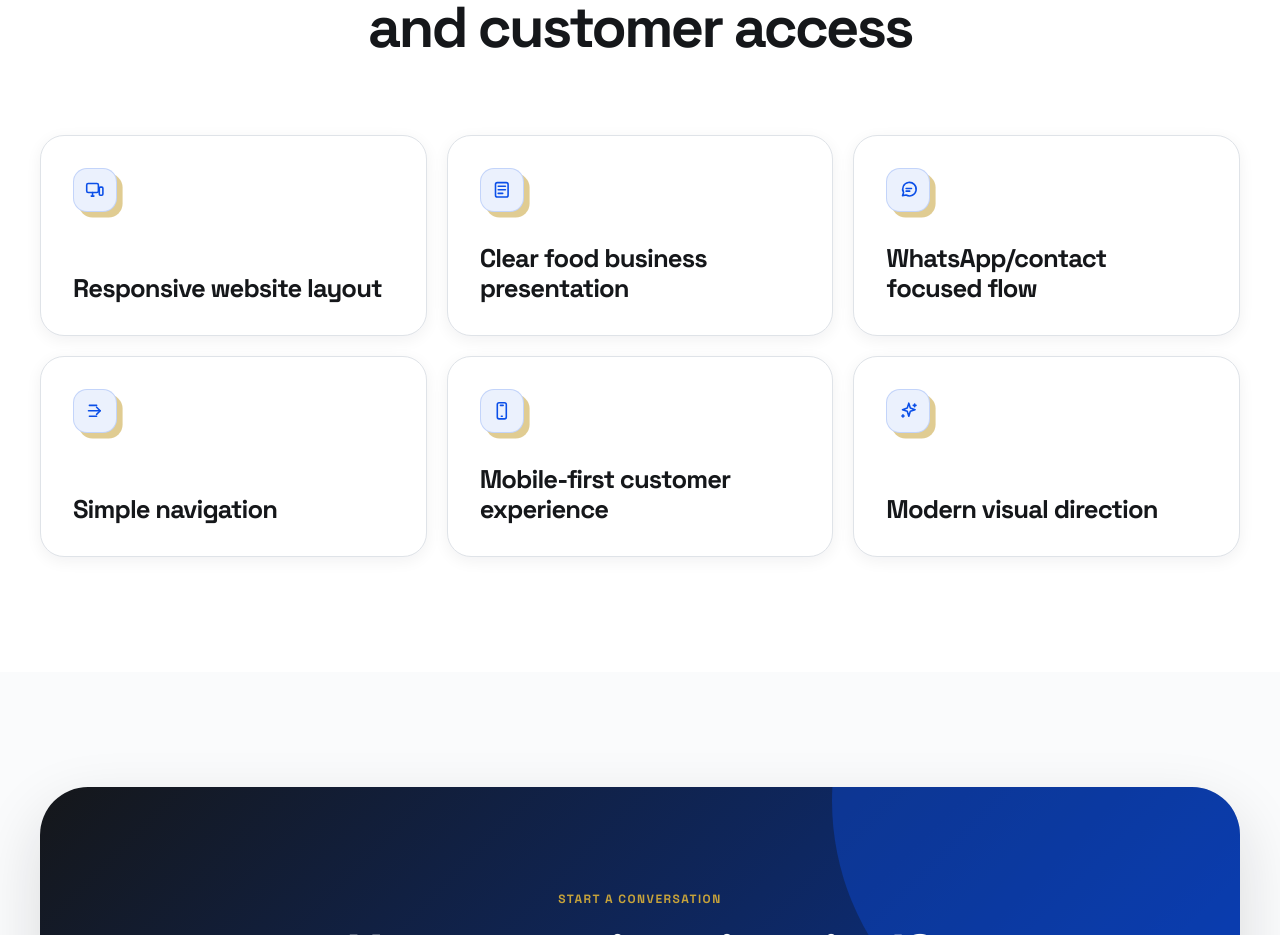
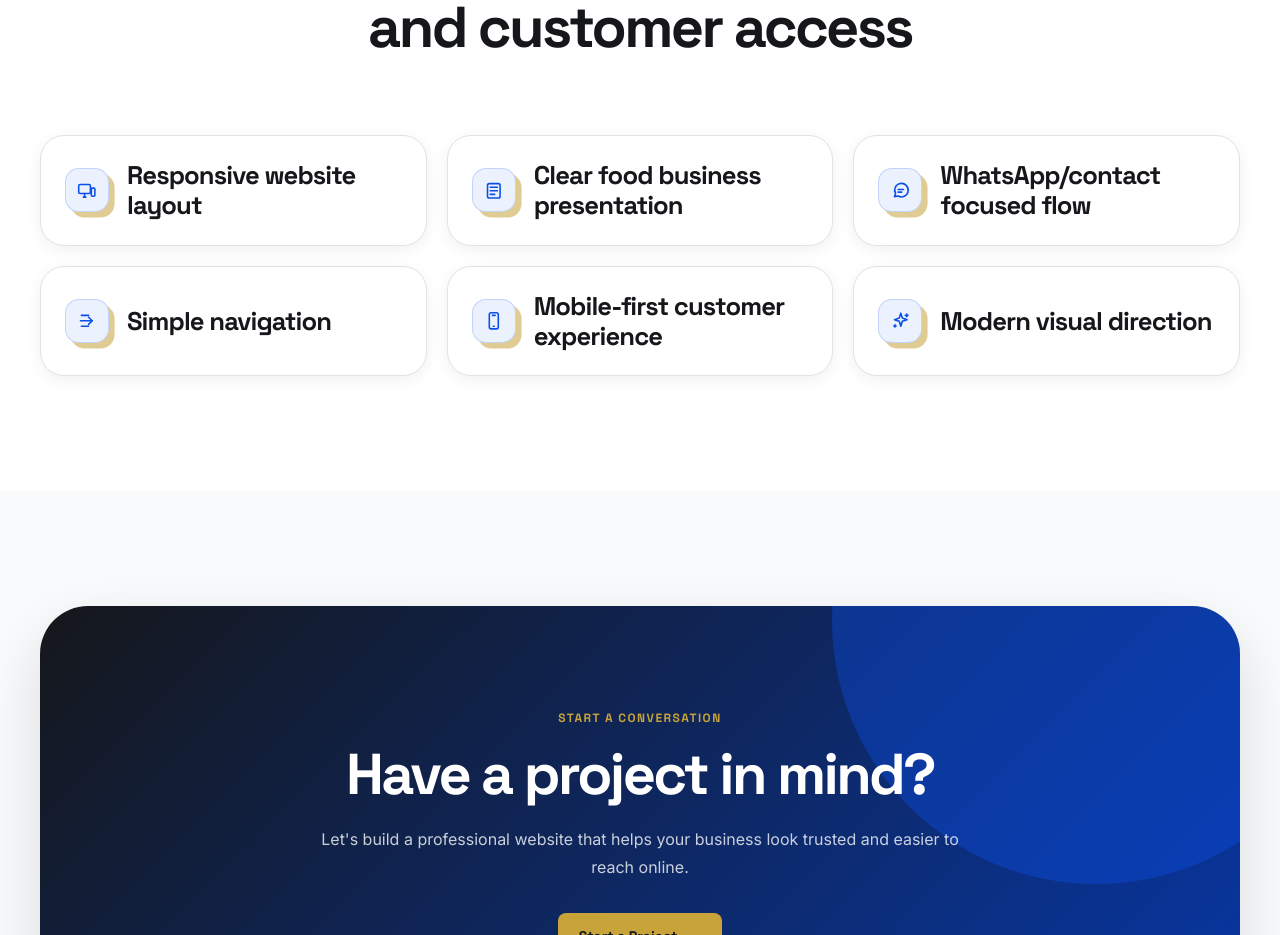
Before and after one commit to Andy-Nyame/kingstech-studios, a Next.js app: page /portfolio in a window 1280 px wide. Shown: the part 1904-2839 px from the top of the page. Built offline with nearby package versions, Linux system fonts and the light colour scheme.

Commit message:
removed future projects section and polished portfolio page

```diff
--- a/src/app/portfolio/portfolio.module.css
+++ b/src/app/portfolio/portfolio.module.css
@@ -204,11 +204,11 @@
 }
 
 .highlightCard {
-  display: grid;
-  min-height: 11rem;
-  align-content: space-between;
-  gap: 2rem;
-  padding: clamp(1.5rem, 3vw, 2rem);
+  display: flex;
+  min-height: 0;
+  align-items: center;
+  gap: clamp(1rem, 2vw, 1.125rem);
+  padding: clamp(1.25rem, 2.4vw, 1.5rem);
   border: 1px solid var(--color-border);
   border-radius: var(--radius-large);
   background: var(--color-white);
@@ -229,6 +229,7 @@
   display: grid;
   width: 2.75rem;
   height: 2.75rem;
+  flex: 0 0 auto;
   place-items: center;
   border: 1px solid color-mix(in srgb, var(--color-primary) 18%, transparent);
   border-radius: var(--radius-medium);
@@ -243,10 +244,11 @@
 }
 
 .highlightCard h3 {
+  min-width: 0;
   color: var(--color-near-black);
   font-size: var(--heading-card);
   letter-spacing: -0.035em;
-  line-height: 1.15;
+  line-height: 1.18;
 }
 
 .cta {
```
